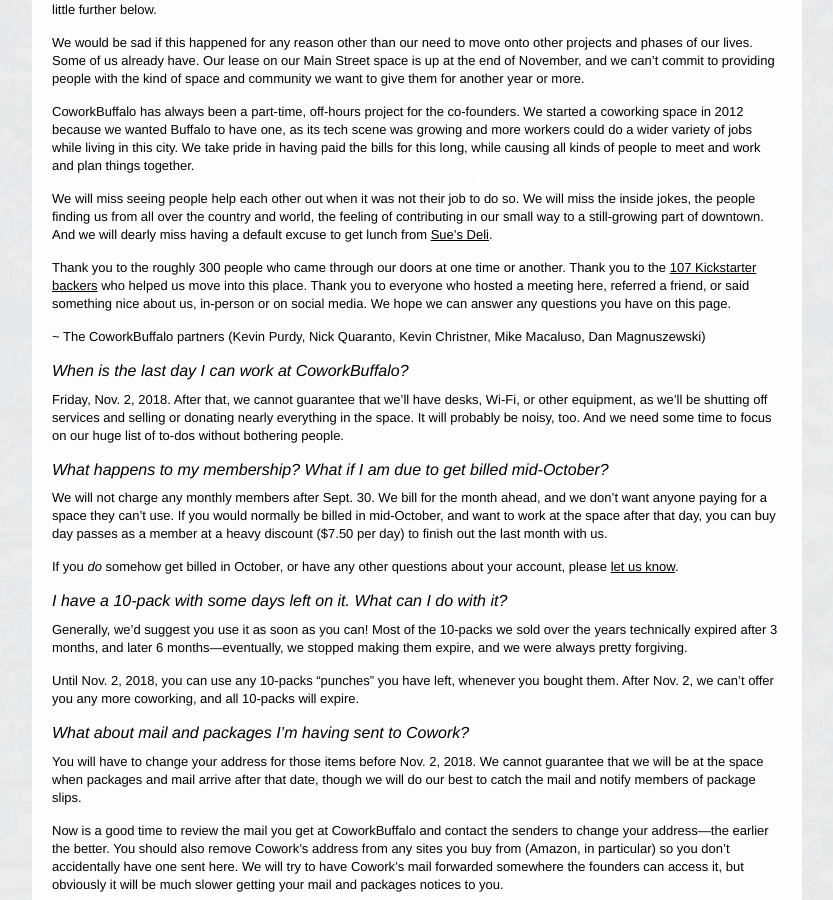
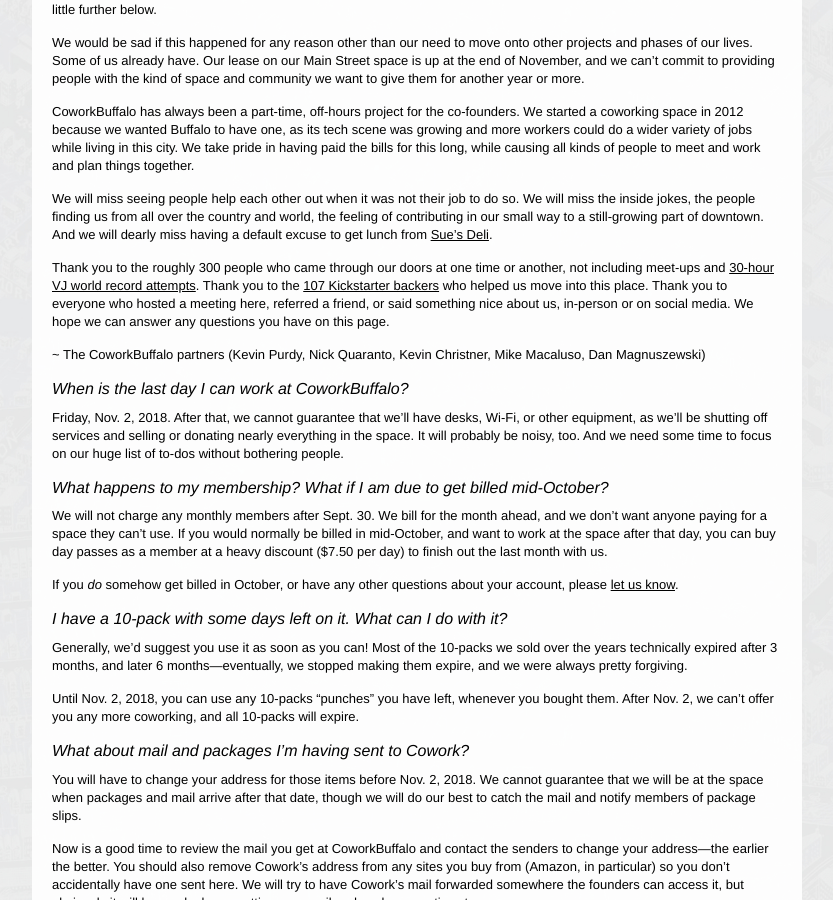
Before and after one commit to coworkbuffalo/coworkbuffalo.github.com, a Jekyll site: the page built from closing/index.markdown, in a window 1280 px wide and 900 px high, scrolled down 360 px. Shown: the whole window, without its empty margins (223-1056 px from the left). Built offline with Jekyll 4.4.1, drawn with Linux system fonts in a browser that asks for light colours; comment, search, counter and statistics services are not loaded.

Commit message:
Weird little addendum

```diff
--- a/closing/index.markdown
+++ b/closing/index.markdown
@@ -15,7 +15,7 @@
 
 We will miss seeing people help each other out when it was not their job to do so. We will miss the inside jokes, the people finding us from all over the country and world, the feeling of contributing in our small way to a still-growing part of downtown. And we will dearly miss having a default excuse to get lunch from [Sue's Deli](https://www.suesnydeli.com/).
 
-Thank you to the roughly 300 people who came through our doors at one time or another. Thank you to the [107 Kickstarter backers](https://www.kickstarter.com/projects/coworkbuffalo/coworkbuffalo-2-more-space-work-and-community?) who helped us move into this place. Thank you to everyone who hosted a meeting here, referred a friend, or said something nice about us, in-person or on social media. We hope we can answer any questions you have on this page.
+Thank you to the roughly 300 people who came through our doors at one time or another, not including meet-ups and [30-hour VJ world record attempts](https://www.buffalorising.com/2014/07/help-squeaky-wheel-set-a-vj-world-record/). Thank you to the [107 Kickstarter backers](https://www.kickstarter.com/projects/coworkbuffalo/coworkbuffalo-2-more-space-work-and-community?) who helped us move into this place. Thank you to everyone who hosted a meeting here, referred a friend, or said something nice about us, in-person or on social media. We hope we can answer any questions you have on this page.
 
 ~ The CoworkBuffalo partners
 (Kevin Purdy, Nick Quaranto, Kevin Christner, Mike Macaluso, Dan Magnuszewski)
```
